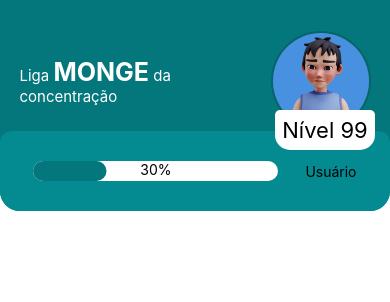
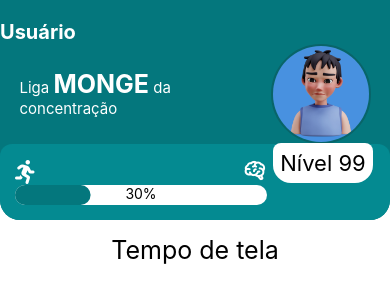
Before and after one commit to LSeraphim/FreeTime, a React Native app in the folder FreeTime/: screen /home in a window 390 px wide. Shown: the top 302 px of the page. Built offline with nearby package versions, Linux system fonts and the light colour scheme.

Commit message:
Ajustando tela principal/componente box

```diff
--- /dev/null
+++ b/FreeTime/src/Componentes/BoxContainer.js
@@ -0,0 +1,10 @@
+import { StyleSheet, View } from 'react-native';
+
+export default props => {
+    const boxSideW = props.boxWidth;
+    const boxSideH = props.boxHeight;
+    return(
+        <View style={{width:boxSideW,height:boxSideH}}>
+        </View>
+    )
+}
--- a/FreeTime/src/telas/Registro/index.js
+++ b/FreeTime/src/telas/Registro/index.js
@@ -16,6 +16,7 @@ export default function Registro() {
       {/* Container do header com "Register" */}
       <View style={styles.headerContainer}>
         <Text style={{ fontSize: 32, color: '#ffff', textAlign: 'center' }}>Registrar-se</Text>
+
         <TouchableOpacity onPress={() => navigation.navigate('Login')}>
           <AntDesign name='back' color={'#fff'} size={25} />
         </TouchableOpacity>
--- a/FreeTime/src/telas/home/index.js
+++ b/FreeTime/src/telas/home/index.js
@@ -3,8 +3,11 @@ import { StyleSheet, Text, View, Image, TextInput, SafeAreaView, TouchableOpacit
 
 import * as Animatable from 'react-native-animatable';
 import { useNavigation } from '@react-navigation/native';
-import { useEffect, useState } from 'react';
+import { FontAwesome5 } from '@expo/vector-icons';
+import { MaterialCommunityIcons } from '@expo/vector-icons'
+
 import ProgressBar from '../../Componentes/ProgressBar';
+import BoxContainer from '../../Componentes/BoxContainer';
 
 
 
@@ -15,7 +18,13 @@ export default function Home() {
     <SafeAreaView style={styles.container}>
       { <StatusBar style="auto" /> }
 
+        {/*Engloba todo o Header   */}
         <View style={styles.headerContainer}>
+
+          {/*Exibirá o nome do usuário  */}
+            <View>
+              <Text style={{fontSize: 20, fontWeight: 'bold', color: '#ffff'}}>Usuário</Text>
+            </View>
 
           <View style={styles.headerBox}>
             <Text style={{color: '#ffff', fontSize: 15}}>Liga <Text style={styles.ligaText}>MONGE</Text> da concentração</Text>
@@ -24,15 +33,24 @@ export default function Home() {
 
 
           <View style={styles.subHeader}>
+
+            <View style={styles.iconBox} >
+              <FontAwesome5 name="running" size={24} color="white" />
+              <MaterialCommunityIcons name="brain" size={24} color="white" />
+            </View>
+
             <ProgressBar />
-            <Text>Usuário</Text>
-
           </View>
 
           <View style={styles.levelBar}>
             <Text style={{fontSize: 22, fontWeight: 'semibold'}}>Nível 99</Text>
           </View>
 
+        </View>
+
+        <View style={styles.bodyContainer}>
+          <Text style={{fontSize: 25}}>Tempo de tela</Text>
+          <BoxContainer boxSideW={'100%'} boxSideH={'70%'} />
         </View>
 
     </SafeAreaView>
@@ -46,7 +64,7 @@ const styles = StyleSheet.create({
     headerContainer:{
       backgroundColor: '#04777D',
       width: '100%',
-      paddingTop: '8%',
+      paddingTop: '5%',
       borderBottomLeftRadius: 20,
       borderBottomRightRadius: 20,
     },
@@ -56,8 +74,6 @@ const styles = StyleSheet.create({
       justifyContent: 'space-between',
       paddingEnd: '5%',
       paddingStart: '5%',
-
-
     },
     logoFt:{
         width: 100,
@@ -73,29 +89,36 @@ const styles = StyleSheet.create({
     subHeader:{
       backgroundColor:"#048A91",
       width:'100%',
-      height: 80,
       borderTopLeftRadius: 12,
       borderTopRightRadius:12 ,
-      padding: 20,
-      flexDirection: 'row',
+      padding: 15,
       justifyContent: 'space-around',
-      alignItems: 'center',
       borderBottomLeftRadius: 20,
       borderBottomRightRadius: 20,
-
     },
     levelBar:{
       width: 100,
       height: 40,
       backgroundColor: '#ffff',
-      borderTopStartRadius: 5,
-      borderTopEndRadius: 5,
-      borderBottomLeftRadius: 15,
-      borderBottomRightRadius: 15,
+      borderTopStartRadius: 8,
+      borderTopEndRadius: 8,
+      borderBottomLeftRadius: 18,
+      borderBottomRightRadius: 18,
       position: 'absolute',
-      top: 110,
-      left: 275,
+      top: '65%',
+      left: '70%',
       justifyContent: 'center',
       alignItems: 'center'
-    }
+    },
+    iconBox:{
+      flexDirection: 'row',
+      width: '70%',
+      justifyContent: 'space-between'
+    },
+    bodyContainer:{
+      alignItems: 'center',
+      padding: 15,
+      flex:1
+    },
+
   })
```
